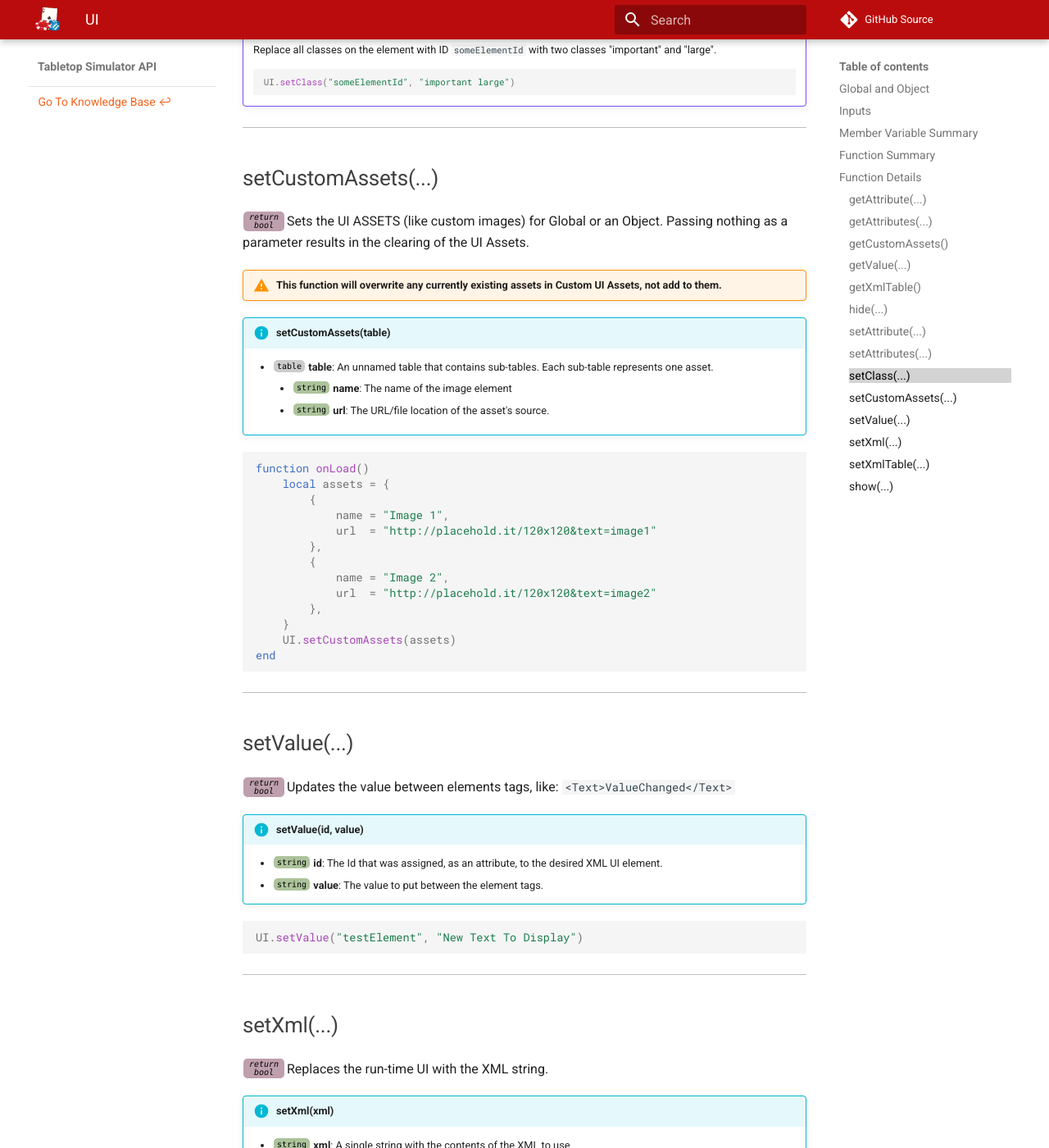
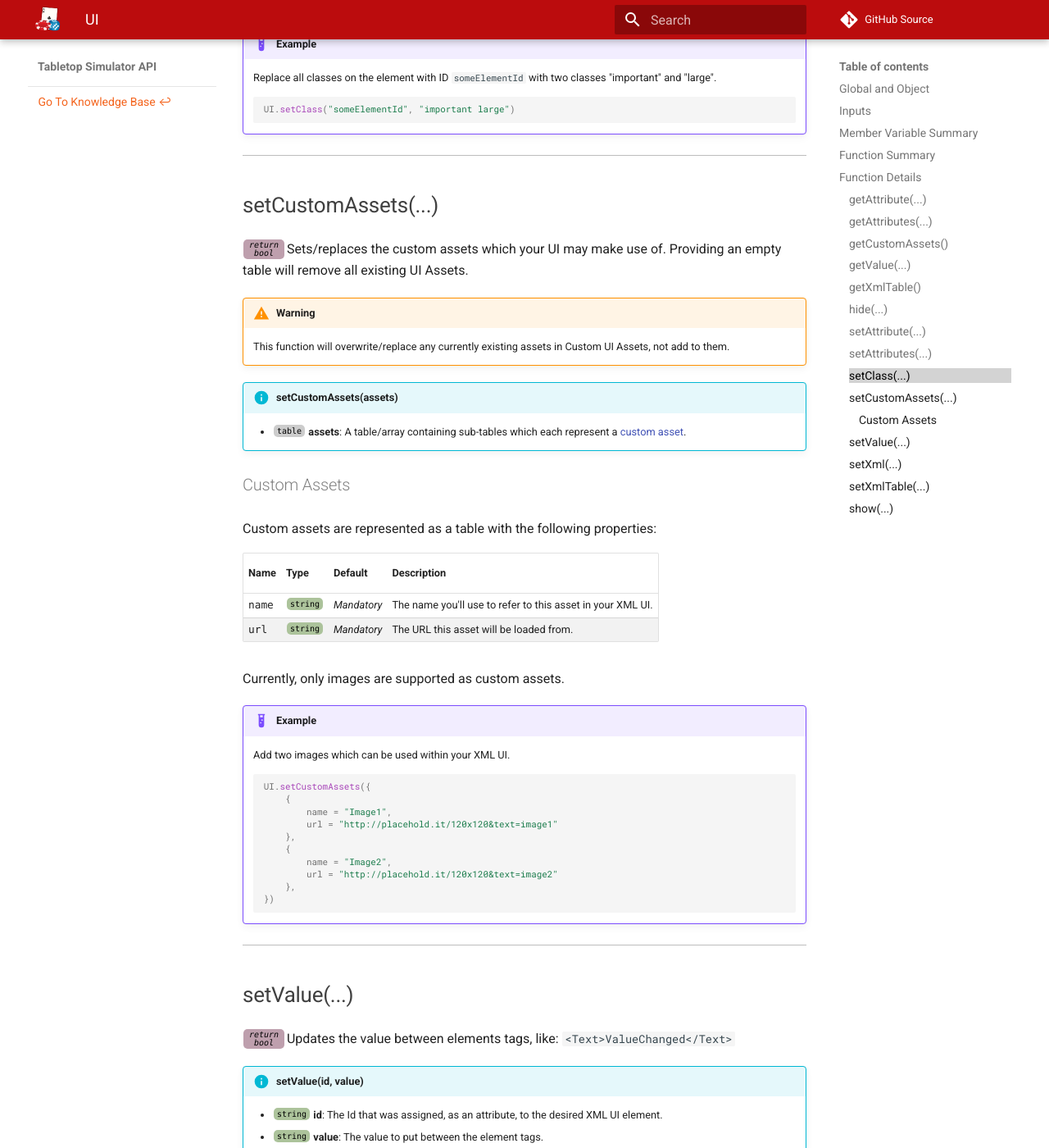
Before and after one commit to Berserk-Games/Tabletop-Simulator-API, an MkDocs documentation site: the page built from docs/ui.md, in a window 1280 px wide and 1400 px high, scrolled down 6964 px. Shown: the whole window at 82% size. Built offline with MkDocs 1.6.1 and Material for MkDocs 9.7.7, drawn with Linux system fonts in a browser that asks for light colours; comment, search, counter and statistics services are not loaded; some of the changed text lies outside the part shown.

Commit message:
Documented optional assets param for setXml(Table).
Also improved the docs for setCustomAssets and some wording here
and there.

````diff
--- a/docs/ui.md
+++ b/docs/ui.md
@@ -54,16 +54,16 @@
 getAttributes([<span class="tag str"></span>](types.md) id) | Returns the attributes and their values of a UI element. | [<span class="ret tab"></span>](types.md) | [:i:](#getattributes)
 getCustomAssets() | Returns information on all custom assets uploaded to the UI ASSETS pane. | [<span class="ret tab"></span>](types.md) | [:i:](#getcustomassets)
 getValue([<span class="tag str"></span>](types.md) id) | Obtains the value between elements tags, like: `<Text>ValueToGet</Text>` | [<span class="ret str"></span>](types.md) | [:i:](#getvalue)
-getXml() {: #getxml data-toc-label="getXml()" data-toc-child-of="function-details" } | Returns the run-time UI's XML in string format. | [<span class="ret str"></span>](types.md) |
-getXmlTable() | Returns the run-time UI's XML formatted as a Lua table. | [<span class="ret tab"></span>](types.md) | [:i:](#getxmltable)
+getXml() {: #getxml data-toc-label="getXml()" data-toc-child-of="function-details" } | Returns the contents of the current UI formatted as XML. | [<span class="ret str"></span>](types.md) |
+getXmlTable() | Returns the contents of the current UI formatted as a table. | [<span class="ret tab"></span>](types.md) | [:i:](#getxmltable)
 hide([<span class="tag str"></span>](types.md) id) | Hides the given UI element. Unlike the "active" attribute, hide triggers animations. | [<span class="ret boo"></span>](types.md) | [:i:](#hide)
 setAttribute([<span class="tag str"></span>](types.md) id, [<span class="tag str"></span>](types.md) attribute, [<span class="tag var"></span>](types.md) value) | Sets the value of a specified attribute of a UI element. | [<span class="ret boo"></span>](types.md) | [:i:](#setattribute)
 setAttributes([<span class="tag str"></span>](types.md) id, [<span class="tag tab"></span>](types.md) data) | Updates the value of the supplied attributes of a UI element. | [<span class="ret boo"></span>](types.md) | [:i:](#setattributes)
 setClass([<span class="tag str"></span>](types.md) id, [<span class="tag str"></span>](types.md) names) | Replaces all classes on a UI element. | [<span class="ret boo"></span>](types.md) | [:i:](#setclass)
-setCustomAssets([<span class="tag tab"></span>](types.md) assets) | Sets the UI ASSETS (like custom images) for global or an Object. | [<span class="ret boo"></span>](types.md) | [:i:](#setcustomassets)
+setCustomAssets([<span class="tag tab"></span>](types.md) assets) | Sets/replaces the custom assets which your UI may make use of. | [<span class="ret boo"></span>](types.md) | [:i:](#setcustomassets)
 setValue([<span class="tag str"></span>](types.md) id, [<span class="tag str"></span>](types.md) value) | Updates the value between elements tags, like: `<Text>ValueChanged</Text>` | [<span class="ret boo"></span>](types.md) | [:i:](#setvalue)
-setXml([<span class="tag str"></span>](types.md) xml) | Replaces the run-time UI with the XML string. | [<span class="ret boo"></span>](types.md) | [:i:](#setxml)
-setXmlTable([<span class="tag tab"></span>](types.md) data) | Replaces the run-time UI with an XML string which is generated from a table of data. | [<span class="ret boo"></span>](types.md) | [:i:](#setxmltable)
+setXml([<span class="tag str"></span>](types.md) xml, [<span class="tag tab"></span>](types.md) assets) | Sets/replaces the UI with the contents of the provided XML. | [<span class="ret boo"></span>](types.md) | [:i:](#setxml)
+setXmlTable([<span class="tag tab"></span>](types.md) data, [<span class="tag tab"></span>](types.md) assets) | Sets/replaces the UI with the contents of the provided UI table. | [<span class="ret boo"></span>](types.md) | [:i:](#setxmltable)
 show([<span class="tag str"></span>](types.md) id) | Displays the given UI element. Unlike the "active" attribute, show triggers animations. | [<span class="ret boo"></span>](types.md) | [:i:](#show)
 
 
@@ -149,7 +149,7 @@
 
 ###getXmlTable()
 
-[<span class="ret tab"></span>](types.md) Obtain the run-time UI formatted as a Lua table of data.
+[<span class="ret tab"></span>](types.md) Returns the contents of the current UI formatted as a table.
 
 Example Returned Table:
 ```lua
@@ -277,30 +277,39 @@
 
 ###setCustomAssets(...)
 
-[<span class="ret boo"></span>](types.md) Sets the UI ASSETS (like custom images) for Global or an Object. Passing nothing as a parameter results in the clearing of the UI Assets.
+[<span class="ret boo"></span>](types.md) Sets/replaces the custom assets which your UI may make use of. Providing an empty table will remove all existing UI Assets.
 
-!!!warning "This function will overwrite any currently existing assets in Custom UI Assets, not add to them."
+!!!warning
+    This function will overwrite/replace any currently existing assets in Custom UI Assets, not add to them.
 
-!!!info "setCustomAssets(table)"
-    * [<span class="tag tab"></span>](types.md) **table**: An unnamed table that contains sub-tables. Each sub-table represents one asset.
-        * [<span class="tag str"></span>](types.md) **name**: The name of the image element
-        * [<span class="tag str"></span>](types.md) **url**: The URL/file location of the asset's source.
+!!!info "setCustomAssets(assets)"
+    * [<span class="tag tab"></span>](types.md) **assets**: A table/array containing sub-tables which each represent a [custom asset](#setcustomassets-custom-assets).
 
-``` Lua
-function onLoad()
-    local assets = {
+##### Custom Assets {: #setcustomassets-custom-assets data-toc-omit }
+
+Custom assets are represented as a table with the following properties:
+
+Name | Type | Default | Description
+-- | -- | -- | --
+name | [<span class="tag str"></span>](types.md) | _Mandatory_ | The name you'll use to refer to this asset in your XML UI.
+url | [<span class="tag str"></span>](types.md) | _Mandatory_ | The URL this asset will be loaded from.
+
+Currently, only images are supported as custom assets.
+
+!!!example
+    Add two images which can be used within your XML UI.
+    ```lua
+    UI.setCustomAssets({
         {
-            name = "Image 1",
-            url  = "http://placehold.it/120x120&text=image1"
+            name = "Image1",
+            url = "http://placehold.it/120x120&text=image1"
         },
         {
-            name = "Image 2",
-            url  = "http://placehold.it/120x120&text=image2"
+            name = "Image2",
+            url = "http://placehold.it/120x120&text=image2"
         },
-    }
-    UI.setCustomAssets(assets)
-end
-```
+    })
+    ```
 
 ---
 
@@ -325,27 +334,32 @@
 
 ###setXml(...)
 
-[<span class="ret boo"></span>](types.md) Replaces the run-time UI with the XML string.
+[<span class="ret boo"></span>](types.md) Sets/replaces the UI with the contents of the provided XML.
 
-!!!info "setXml(xml)"
-    * [<span class="tag str"></span>](types.md) **xml**: A single string with the contents of the XML to use
+!!!info "setXml(xml, assets)"
+    * [<span class="tag str"></span>](types.md) **xml**: A string containing XML representing the desired UI.
+    * [<span class="tag tab"></span>](types.md) **assets**: A table/array containing sub-tables which each represent a [custom asset](#setcustomassets-custom-assets).
+        * {>>Optional. When omitted existing custom assets will not be modified. <<}
+
+!!!warning
+    UI changes do not take effect immediately. Any attempt to query the contents of the XML will return stale results
+    until [loading](#loading) returns to `false`.
 
 
-``` Lua
-self.UI.setXml("<Text>Test</Text>")
-```
-
-!!!warning
-    setXml takes 1 frame to update the runtime UI. This means any change or get of xml/attributes during this frame will not be recognized correctly.
+!!!example
+    Display a single text label with the contents "Test".
+    ```lua
+    UI.setXml("<Text>Test</Text>")
+    ```
 
 ---
 
 
 ###setXmlTable(...)
 
-[<span class="ret boo"></span>](types.md) Replaces the run-time UI with an XML string which is generated from a table of data.
+[<span class="ret boo"></span>](types.md) Sets/replaces the UI with the contents of the provided UI table.
 
-!!!info "setXmlTable(data)"
+!!!info "setXmlTable(data, assets)"
     * [<span class="tag tab"></span>](types.md) **data**: A table containing sub-tables. One sub-table for each element being created.
         * [<span class="tag str"></span>](types.md) **tag**: The element type.
         * [<span class="tag tab"></span>](types.md) **attributes**: A table containing attribute names for keys. Available attribute types depend on tag's element type.
@@ -355,9 +369,16 @@
             * {>>Optional, defaults to an empty string.<<}
         * [<span class="tag tab"></span>](types.md) **children**: A table containing more sub-tables, formatted as above. This does mean the sub-tables can contain their own children as well, containing sub-sub tables, etc.
             * {>>Optional, defaults to not being used.<<}
+    * [<span class="tag tab"></span>](types.md) **assets**: A table/array containing sub-tables which each represent a [custom asset](#setcustomassets-custom-assets).
+        * {>>Optional. When omitted existing custom assets will not be modified. <<}
 
-```lua
-function onLoad()
+!!!warning
+    UI changes do not take effect immediately. Any attempt to query the contents of the XML will return stale results
+    until [loading](#loading) returns to `false`.
+
+!!!example
+    Display two text labels within a horizontal layout.
+    ```lua
     UI.setXmlTable({
         {
             tag="HorizontalLayout",
@@ -386,11 +407,7 @@
             }
         }
     })
-end
-```
-
-!!!warning
-    setXmlTable takes 1 frame to update the runtime UI. This means any change or get of xml/attributes during this frame will not be recognized correctly.
+    ```
 
 ---
 
````
